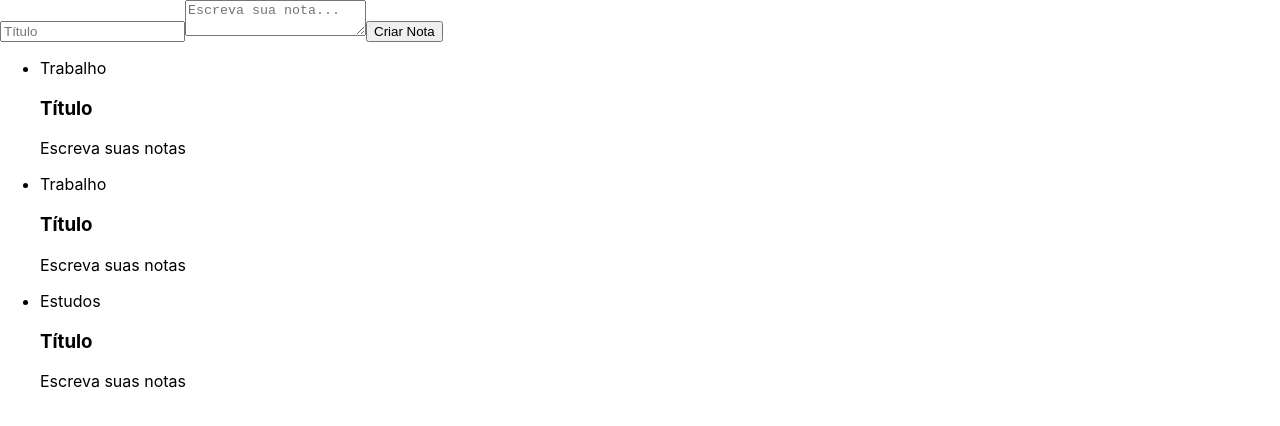
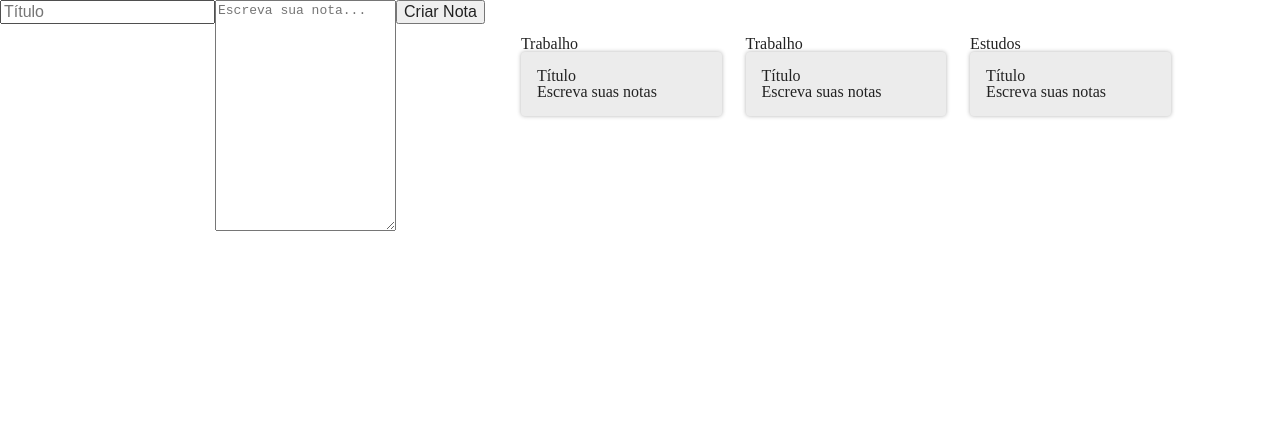
Before and after one commit to furtadomn/react-alura, a React (Create React App) app in the folder projeto-atual/ceep/: page / in a window 1280 px wide. Shown: the top 426 px of the page. Built offline with nearby package versions, Linux system fonts and the light colour scheme.

Commit message:
organizando e estilizando o projeto

```diff
--- /dev/null
+++ b/projeto-atual/ceep/src/App.css
@@ -0,0 +1,11 @@
+.conteudo {
+  display: flex;
+}
+
+:root {
+  --primaria: #58a4b0;
+  --secundaria: #373f51;
+  --secundaria-ativa: #cccccc;
+  --fundo: #ffffff;
+  --fundo-detalhes: #ececec;
+}
--- a/projeto-atual/ceep/src/App.js
+++ b/projeto-atual/ceep/src/App.js
@@ -1,12 +1,13 @@
 import React, { Component } from "react";
-import {ListaDeNotas} from "./components/lista-de-notas"
-import {FormularioCadastro} from "./components/formulario-cadastro"
-
+import {ListaDeNotas} from "./components/ListaDeNotas/lista-de-notas"
+import {FormularioCadastro} from "./components/FormularioCadastro/formulario-cadastro"
+import "./App.css";
+import "./index.css";
 
 class App extends Component {
   render() {
     return (
-      <section>
+      <section className="conteudo">
         <FormularioCadastro/>
         <ListaDeNotas/>
       </section>
--- /dev/null
+++ b/projeto-atual/ceep/src/components/CardNota/card-nota.jsx
@@ -0,0 +1,17 @@
+import React, { Component } from 'react';
+import "./estilo.css";
+
+class CardNota extends Component {
+  render() {
+    return (
+      <section className="card-nota">
+        <header className="card-nota-cabecalho">
+          <h3 className="card-nota-titulo">Título</h3>
+        </header>
+        <p className="card-nota-texto">Escreva suas notas</p>
+      </section>
+    );
+  }
+}
+
+export default CardNota;
--- /dev/null
+++ b/projeto-atual/ceep/src/components/CardNota/estilo.css
@@ -0,0 +1,27 @@
+.card-nota {
+  display: flex;
+  flex-direction: column;
+  align-items: flex-start;
+  justify-content: space-between;
+  background-color: var(--fundo-detalhes);
+  border-radius: 4px;
+  flex-wrap: wrap;
+  box-shadow: 0 0 4px rgba(0, 0, 0, 0.3);
+  padding: 16px;
+}
+.card-nota_cabecalho {
+  font-size: 1.1em;
+  display: flex;
+  justify-content: space-between;
+  align-items: center;
+}
+
+.card-nota_texto {
+  margin-top: 8px;
+  font-size: 1em;
+}
+
+.card-nota_titulo {
+  font-size: 1.2em;
+  margin-right: 12px;
+}
--- /dev/null
+++ b/projeto-atual/ceep/src/components/FormularioCadastro/estilo.css
@@ -0,0 +1,29 @@
+.form-cadastro {
+  flex-grow: 2;
+  box-shadow: 0 0 4px rgba(0, 0, 0, 0.3);
+  z-index: 1;
+  min-height: 100vh;
+  display: flex;
+  flex-direction: column;
+  padding: 12px 40px;
+}
+.form-cadastro_input {
+  margin-top: 8px;
+  padding: 4px;
+  border: none;
+  background-color: var(--fundo-detalhes);
+  font-family: Arial, Helvetica, sans-serif;
+  font-weight: 100;
+}
+
+.form-cadastro_submit {
+  align-self: flex-end;
+  width: 30%;
+  background-color: var(--secundaria);
+  color: white;
+  font-weight: 400;
+}
+
+.form-cadastro_submit:active {
+  background-color: var(--secundaria-ativa);
+}
--- /dev/null
+++ b/projeto-atual/ceep/src/components/FormularioCadastro/formulario-cadastro.jsx
@@ -0,0 +1,25 @@
+import React, { Component } from "react"
+
+export class FormularioCadastro extends Component {
+  render() {
+    return (
+      <form>
+        <input
+          type="text"
+          placeholder="Título"
+          className="form-cadastro_input"
+        />
+        <textarea
+          rows={15}
+          placeholder="Escreva sua nota..."
+          className="form-cadastro_input"
+        />
+        <button className="form-cadastro_input form-cadastro_submit">
+          Criar Nota
+        </button>
+    </form>
+    );
+  }
+}
+
+export default FormularioCadastro;
--- /dev/null
+++ b/projeto-atual/ceep/src/components/ListaDeNotas/estilo.css
@@ -0,0 +1,15 @@
+.lista-notas {
+  background-color: var(--fundo);
+  flex-grow: 3;
+  display: grid;
+  grid-template-columns: auto auto auto auto auto;
+  list-style-type: none;
+  padding-left: 24px;
+  padding-top: 24px;
+}
+.lista-notas_item {
+  margin: 12px;
+  max-width: 240px;
+  max-height: 400px;
+  display: inline;
+}
--- a/projeto-atual/ceep/src/components/lista-de-notas.jsx
+++ b/projeto-atual/ceep/src/components/ListaDeNotas/lista-de-notas.jsx
@@ -1,13 +1,14 @@
 import React, { Component } from "react"
-import CardNota from "./card-nota";
+import CardNota from "../CardNota/card-nota";
+import "./estilo.css";
 
 export class ListaDeNotas extends Component {
   render() {
     return (
-      <ul>
-          {Array.of("Trabalho", "Trabalho", "Estudos").map((categoria) => {
+      <ul className="lista-notas">
+          {Array.of("Trabalho", "Trabalho", "Estudos").map((categoria, index) => {
             return (
-              <li>
+              <li className="lista-notas_item" key={index}>
                 <div>{categoria}</div>
                 <CardNota/>
               </li>
--- a/projeto-atual/ceep/src/components/card-nota.jsx
+++ /dev/null
@@ -1,16 +0,0 @@
-import React, { Component } from 'react';
-
-class CardNota extends Component {
-  render() {
-    return (
-      <section>
-        <header>
-          <h3>Título</h3>
-          <p>Escreva suas notas</p>
-        </header>
-      </section>
-    );
-  }
-}
-
-export default CardNota;
--- a/projeto-atual/ceep/src/components/formulario-cadastro.jsx
+++ /dev/null
@@ -1,15 +0,0 @@
-import React, { Component } from "react"
-
-export class FormularioCadastro extends Component {
-  render() {
-    return (
-      <form>
-        <input type="text" placeholder="Título"/>
-        <textarea placeholder="Escreva sua nota..."/>
-        <button>Criar Nota</button>
-    </form>
-    );
-  }
-}
-
-export default FormularioCadastro;
--- a/projeto-atual/ceep/src/index.css
+++ b/projeto-atual/ceep/src/index.css
@@ -1,13 +1,441 @@
-body {
+html,
+body,
+div,
+span,
+applet,
+object,
+iframe,
+h1,
+h2,
+h3,
+h4,
+h5,
+h6,
+p,
+blockquote,
+pre,
+a,
+abbr,
+acronym,
+address,
+big,
+cite,
+code,
+del,
+dfn,
+em,
+img,
+ins,
+kbd,
+q,
+s,
+samp,
+small,
+strike,
+strong,
+sub,
+sup,
+tt,
+var,
+b,
+u,
+i,
+center,
+dl,
+dt,
+dd,
+ol,
+ul,
+li,
+fieldset,
+form,
+label,
+legend,
+table,
+caption,
+tbody,
+tfoot,
+thead,
+tr,
+th,
+td,
+article,
+aside,
+canvas,
+details,
+embed,
+figure,
+figcaption,
+footer,
+header,
+hgroup,
+menu,
+nav,
+output,
+ruby,
+section,
+summary,
+time,
+mark,
+audio,
+video {
   margin: 0;
-  font-family: -apple-system, BlinkMacSystemFont, 'Segoe UI', 'Roboto', 'Oxygen',
-    'Ubuntu', 'Cantarell', 'Fira Sans', 'Droid Sans', 'Helvetica Neue',
-    sans-serif;
-  -webkit-font-smoothing: antialiased;
-  -moz-osx-font-smoothing: grayscale;
+  padding: 0;
+  border: 0;
+  font-size: 100%;
+  font: inherit;
+  vertical-align: baseline;
 }
 
-code {
-  font-family: source-code-pro, Menlo, Monaco, Consolas, 'Courier New',
-    monospace;
+/* make sure to set some focus styles for accessibility */
+:focus {
+  outline: 0;
 }
+
+/* HTML5 display-role reset for older browsers */
+article,
+aside,
+details,
+figcaption,
+figure,
+footer,
+header,
+hgroup,
+menu,
+nav,
+section {
+  display: block;
+}
+
+body {
+  line-height: 1;
+}
+
+ol,
+ul {
+  list-style: none;
+}
+
+blockquote,
+q {
+  quotes: none;
+}
+
+blockquote:before,
+blockquote:after,
+q:before,
+q:after {
+  content: "";
+  content: none;
+}
+
+table {
+  border-collapse: collapse;
+  border-spacing: 0;
+}
+
+input[type="search"]::-webkit-search-cancel-button,
+input[type="search"]::-webkit-search-decoration,
+input[type="search"]::-webkit-search-results-button,
+input[type="search"]::-webkit-search-results-decoration {
+  -webkit-appearance: none;
+  -moz-appearance: none;
+}
+
+input[type="search"] {
+  -webkit-appearance: none;
+  -moz-appearance: none;
+  -webkit-box-sizing: content-box;
+  -moz-box-sizing: content-box;
+  box-sizing: content-box;
+}
+
+textarea {
+  overflow: auto;
+  vertical-align: top;
+  resize: vertical;
+}
+
+/**
+ * Correct `inline-block` display not defined in IE 6/7/8/9 and Firefox 3.
+ */
+
+audio,
+canvas,
+video {
+  display: inline-block;
+  *display: inline;
+  *zoom: 1;
+  max-width: 100%;
+}
+
+/**
+ * Prevent modern browsers from displaying `audio` without controls.
+ * Remove excess height in iOS 5 devices.
+ */
+
+audio:not([controls]) {
+  display: none;
+  height: 0;
+}
+
+/**
+ * Address styling not present in IE 7/8/9, Firefox 3, and Safari 4.
+ * Known issue: no IE 6 support.
+ */
+
+[hidden] {
+  display: none;
+}
+
+/**
+ * 1. Correct text resizing oddly in IE 6/7 when body `font-size` is set using
+ *    `em` units.
+ * 2. Prevent iOS text size adjust after orientation change, without disabling
+ *    user zoom.
+ */
+
+html {
+  font-size: 100%; /* 1 */
+  -webkit-text-size-adjust: 100%; /* 2 */
+  -ms-text-size-adjust: 100%; /* 2 */
+}
+
+/**
+ * Address `outline` inconsistency between Chrome and other browsers.
+ */
+
+a:focus {
+  outline: thin dotted;
+}
+
+/**
+ * Improve readability when focused and also mouse hovered in all browsers.
+ */
+
+a:active,
+a:hover {
+  outline: 0;
+}
+
+/**
+ * 1. Remove border when inside `a` element in IE 6/7/8/9 and Firefox 3.
+ * 2. Improve image quality when scaled in IE 7.
+ */
+
+img {
+  border: 0; /* 1 */
+  -ms-interpolation-mode: bicubic; /* 2 */
+}
+
+/**
+ * Address margin not present in IE 6/7/8/9, Safari 5, and Opera 11.
+ */
+
+figure {
+  margin: 0;
+}
+
+/**
+ * Correct margin displayed oddly in IE 6/7.
+ */
+
+form {
+  margin: 0;
+}
+
+/**
+ * Define consistent border, margin, and padding.
+ */
+
+fieldset {
+  border: 1px solid #c0c0c0;
+  margin: 0 2px;
+  padding: 0.35em 0.625em 0.75em;
+}
+
+/**
+ * 1. Correct color not being inherited in IE 6/7/8/9.
+ * 2. Correct text not wrapping in Firefox 3.
+ * 3. Correct alignment displayed oddly in IE 6/7.
+ */
+
+legend {
+  border: 0; /* 1 */
+  padding: 0;
+  white-space: normal; /* 2 */
+  *margin-left: -7px; /* 3 */
+}
+
+/**
+ * 1. Correct font size not being inherited in all browsers.
+ * 2. Address margins set differently in IE 6/7, Firefox 3+, Safari 5,
+ *    and Chrome.
+ * 3. Improve appearance and consistency in all browsers.
+ */
+
+button,
+input,
+select,
+textarea {
+  font-size: 100%; /* 1 */
+  margin: 0; /* 2 */
+  vertical-align: baseline; /* 3 */
+  *vertical-align: middle; /* 3 */
+}
+
+/**
+ * Address Firefox 3+ setting `line-height` on `input` using `!important` in
+ * the UA stylesheet.
+ */
+
+button,
+input {
+  line-height: normal;
+}
+
+/**
+ * Address inconsistent `text-transform` inheritance for `button` and `select`.
+ * All other form control elements do not inherit `text-transform` values.
+ * Correct `button` style inheritance in Chrome, Safari 5+, and IE 6+.
+ * Correct `select` style inheritance in Firefox 4+ and Opera.
+ */
+
+button,
+select {
+  text-transform: none;
+}
+
+/**
+ * 1. Avoid the WebKit bug in Android 4.0.* where (2) destroys native `audio`
+ *    and `video` controls.
+ * 2. Correct inability to style clickable `input` types in iOS.
+ * 3. Improve usability and consistency of cursor style between image-type
+ *    `input` and others.
+ * 4. Remove inner spacing in IE 7 without affecting normal text inputs.
+ *    Known issue: inner spacing remains in IE 6.
+ */
+
+button,
+html input[type="button"], /* 1 */
+input[type="reset"],
+input[type="submit"] {
+  -webkit-appearance: button; /* 2 */
+  cursor: pointer; /* 3 */
+  *overflow: visible; /* 4 */
+}
+
+/**
+ * Re-set default cursor for disabled elements.
+ */
+
+button[disabled],
+html input[disabled] {
+  cursor: default;
+}
+
+/**
+ * 1. Address box sizing set to content-box in IE 8/9.
+ * 2. Remove excess padding in IE 8/9.
+ * 3. Remove excess padding in IE 7.
+ *    Known issue: excess padding remains in IE 6.
+ */
+
+input[type="checkbox"],
+input[type="radio"] {
+  box-sizing: border-box; /* 1 */
+  padding: 0; /* 2 */
+  *height: 13px; /* 3 */
+  *width: 13px; /* 3 */
+}
+
+/**
+ * 1. Address `appearance` set to `searchfield` in Safari 5 and Chrome.
+ * 2. Address `box-sizing` set to `border-box` in Safari 5 and Chrome
+ *    (include `-moz` to future-proof).
+ */
+
+input[type="search"] {
+  -webkit-appearance: textfield; /* 1 */
+  -moz-box-sizing: content-box;
+  -webkit-box-sizing: content-box; /* 2 */
+  box-sizing: content-box;
+}
+
+/**
+ * Remove inner padding and search cancel button in Safari 5 and Chrome
+ * on OS X.
+ */
+
+input[type="search"]::-webkit-search-cancel-button,
+input[type="search"]::-webkit-search-decoration {
+  -webkit-appearance: none;
+}
+
+/**
+ * Remove inner padding and border in Firefox 3+.
+ */
+
+button::-moz-focus-inner,
+input::-moz-focus-inner {
+  border: 0;
+  padding: 0;
+}
+
+/**
+ * 1. Remove default vertical scrollbar in IE 6/7/8/9.
+ * 2. Improve readability and alignment in all browsers.
+ */
+
+textarea {
+  overflow: auto; /* 1 */
+  vertical-align: top; /* 2 */
+}
+
+/**
+ * Remove most spacing between table cells.
+ */
+
+table {
+  border-collapse: collapse;
+  border-spacing: 0;
+}
+
+html,
+button,
+input,
+select,
+textarea {
+  color: #222;
+}
+
+::-moz-selection {
+  background: #b3d4fc;
+  text-shadow: none;
+}
+
+::selection {
+  background: #b3d4fc;
+  text-shadow: none;
+}
+
+img {
+  vertical-align: middle;
+}
+
+fieldset {
+  border: 0;
+  margin: 0;
+  padding: 0;
+}
+
+textarea {
+  resize: vertical;
+}
+
+.chromeframe {
+  margin: 0.2em 0;
+  background: #ccc;
+  color: #000;
+  padding: 0.2em 0;
+}
```
